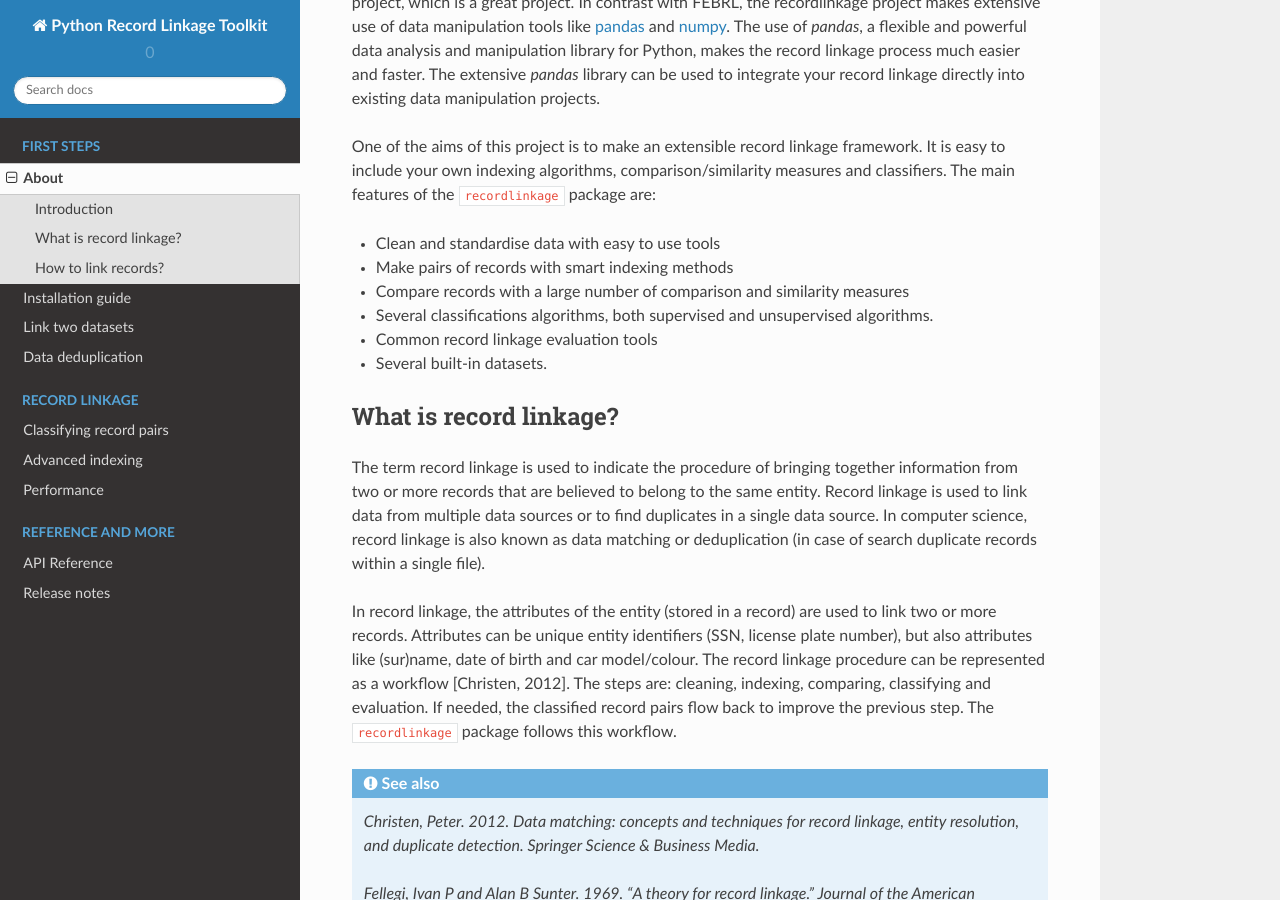
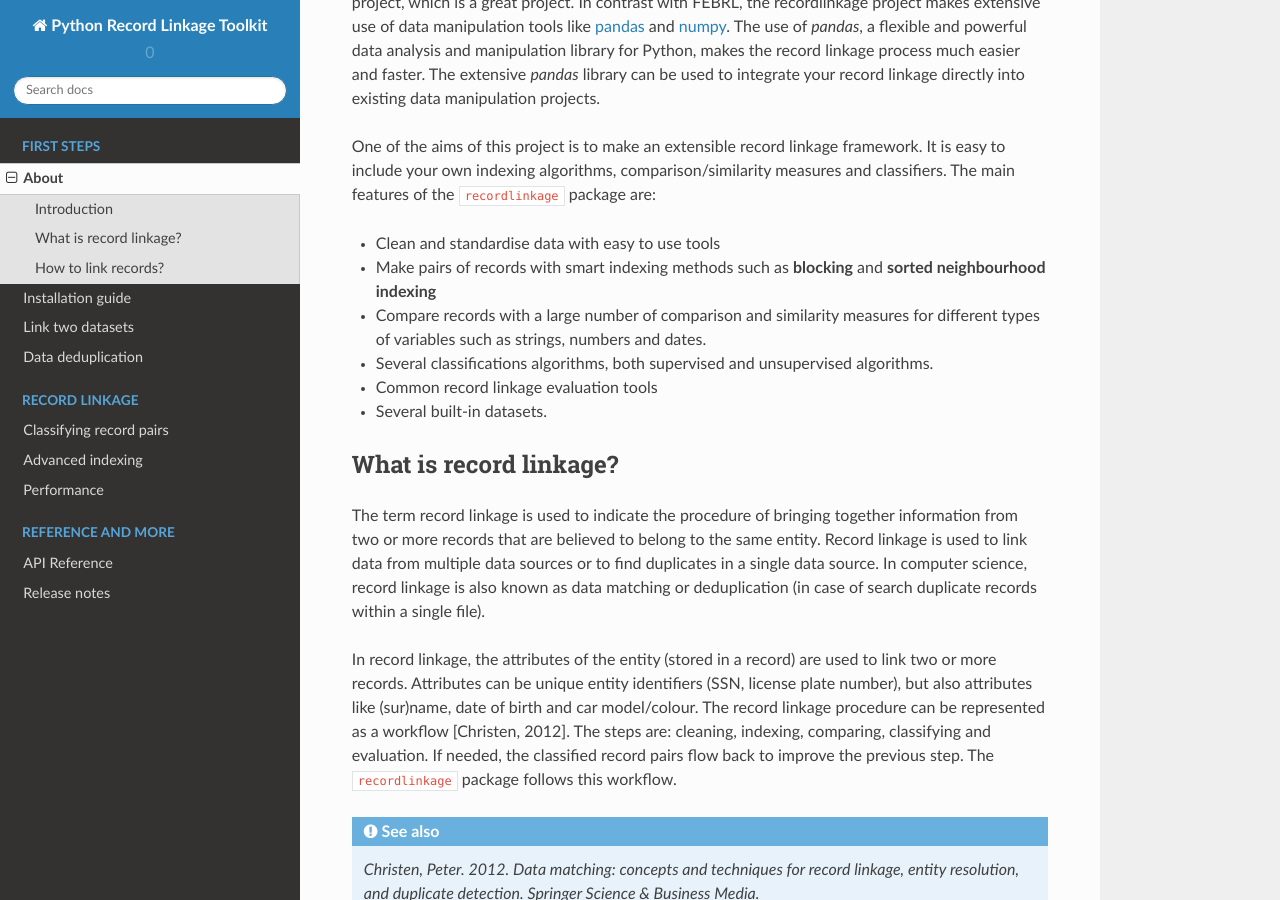
Before and after one commit to J535D165/recordlinkage, a Sphinx documentation site: the page built from docs/about.rst, in a window 1280 px wide and 900 px high, scrolled down 369 px. Built offline with Sphinx 7.4.7 and the Read the Docs theme 2.0.0, drawn with Linux system fonts in a browser that asks for light colours.

Commit message:
Update 'about' info

```diff
--- a/docs/about.rst
+++ b/docs/about.rst
@@ -24,9 +24,10 @@ framework. It is easy to include your own indexing algorithms,
 comparison/similarity measures and classifiers. The main features of the ``recordlinkage`` package are:
 
 -  Clean and standardise data with easy to use tools
--  Make pairs of records with smart indexing methods
+-  Make pairs of records with smart indexing methods such as
+   **blocking** and **sorted neighbourhood indexing**
 -  Compare records with a large number of comparison and similarity
-   measures
+   measures for different types of variables such as strings, numbers and dates.
 -  Several classifications algorithms, both supervised and unsupervised
    algorithms.
 -  Common record linkage evaluation tools
```
Also changed, not shown: README.rst (+16 -12 lines).
